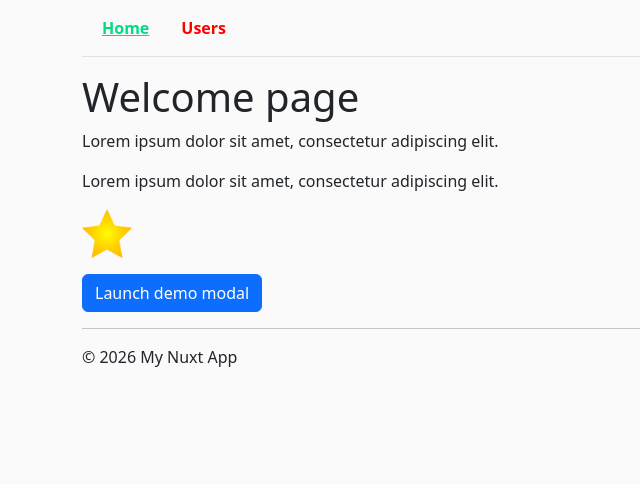
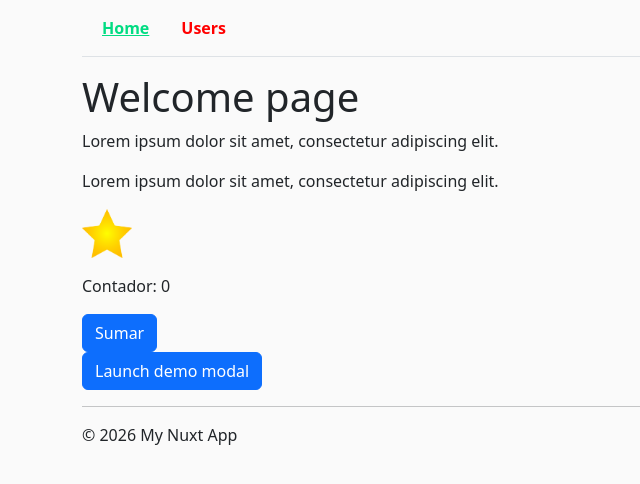
Before and after one commit to argenisosorio/hello-world-nuxt, a Nuxt app: page / in a window 1280 px wide. Shown: the top 484 px of the page, without its empty margins (0-640 px from the left). Built offline with nearby package versions, Linux system fonts and the light colour scheme.

Commit message:
Added Lifecycle example.

```diff
--- a/app/pages/index.vue
+++ b/app/pages/index.vue
@@ -10,6 +10,10 @@
       class="img-fluid mb-3"
       width="50px"
     >
+    <br>
+
+    <p>Contador: {{ contador }}</p>
+    <button class="btn btn-primary" @click="incrementar">Sumar</button>
 
     <br>
 
@@ -40,15 +44,31 @@
 </template>
 
 <script setup>
+// 1. COMPOSABLES (Configuración de Nuxt)
 useHead({
   title: 'Home'
 })
 
-// Estado global para controlar la visibilidad del loader
+// 2. ESTADO (Variables)
 const loader = useState('loader')
+const contador = ref(0) // Estado local de esta página
 
-setTimeout(function() {
-  // Ocultamos el loader después de 3 segundos
-  loader.value = false
-}, 3000);
+// 3. MÉTODOS (Lógica)
+const incrementar = () => {
+  contador.value++
+}
+
+// 4. CICLO DE VIDA (Lifecycle)
+onMounted(() => {
+  console.log("Paso 1: La página ya es visible en el navegador")
+
+  setTimeout(() => {
+    loader.value = false
+    console.log("Paso 2: Han pasado 3 segundos y quité el loader")
+  }, 3000)
+})
+
+onUnmounted(() => {
+  console.log("Paso 3: El usuario se fue de Home")
+})
 </script>
```
